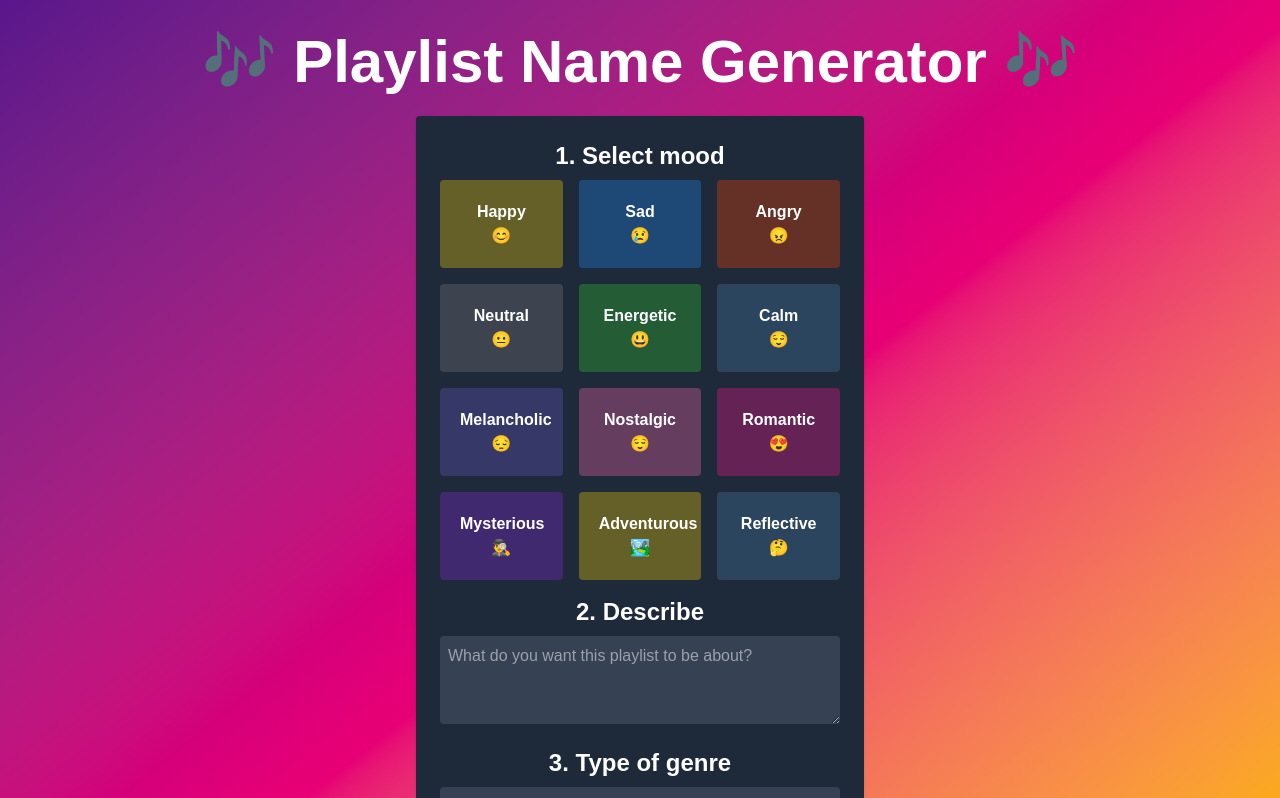
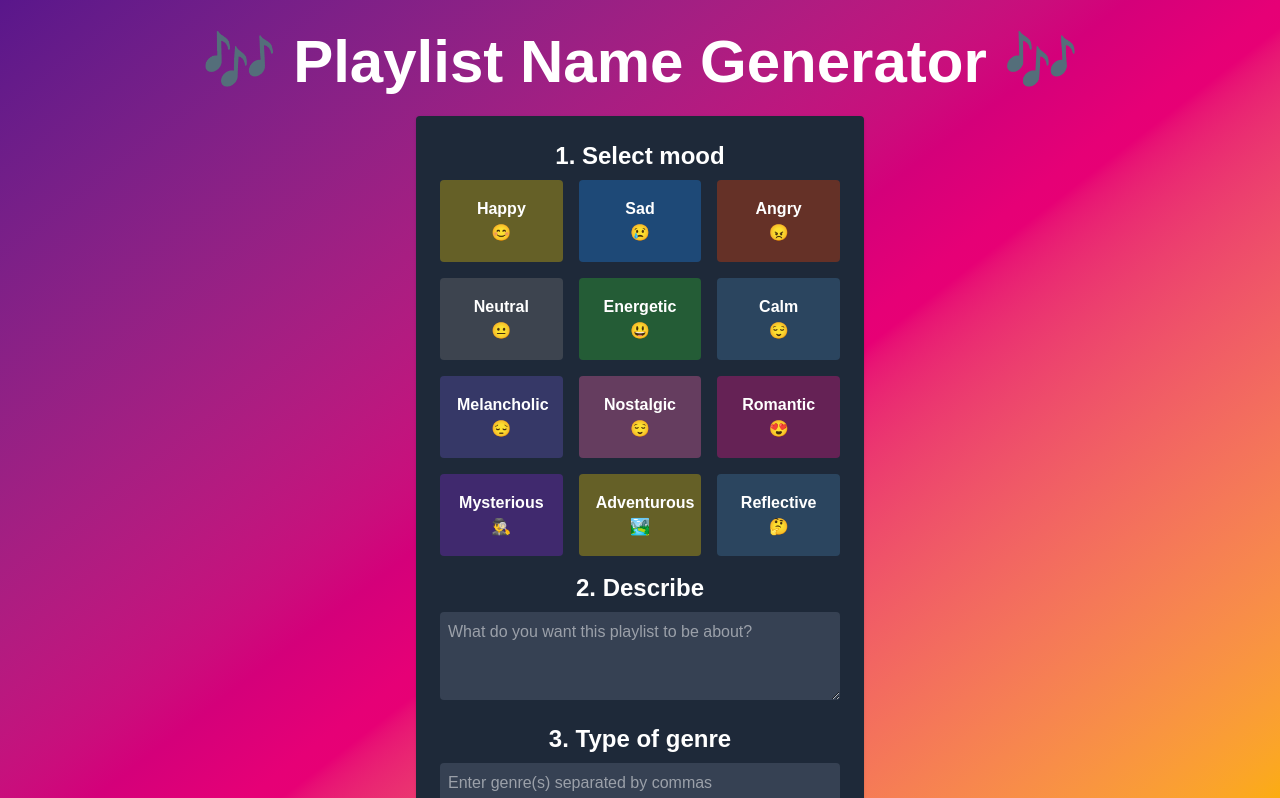
Before and after one commit to KaiyaFox/MixTape-Generator, a Next.js app: page / in a window 1280 px wide. Shown: the top 798 px of the page. Built offline with nearby package versions, Linux system fonts and the light colour scheme.

Commit message:
finished mvp

```diff
--- a/src/app/MoodSelector.tsx
+++ b/src/app/MoodSelector.tsx
@@ -54,7 +54,7 @@ export default function MoodSelector({onMoodChange, onDescriptionChange, onGenre
                     <li
                         key={state.mood}
                         onClick={() => handleMoodSelect(state)}
-                        className={`p-4 rounded cursor-pointer transition-all border-4 ${
+                        className={`p-4 rounded cursor-pointer transition-all border-1 ${
                             mood?.mood === state.mood
                                 ? "border-white bg-opacity-20 bg-white"
                                 : "border-transparent hover:border-white"
```
Also changed, not shown: 1 other file (tests, documents, lock files or other folders).
